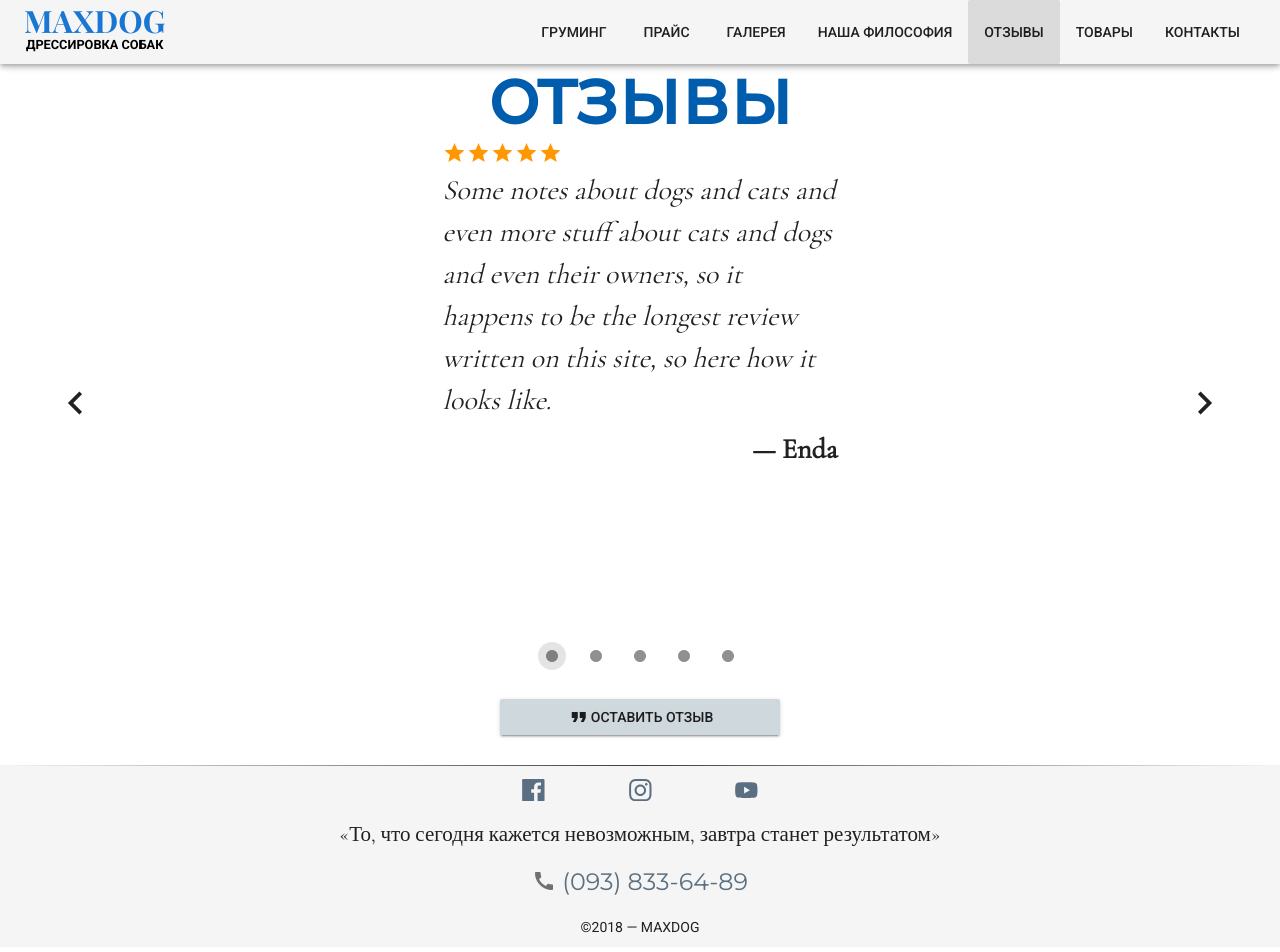
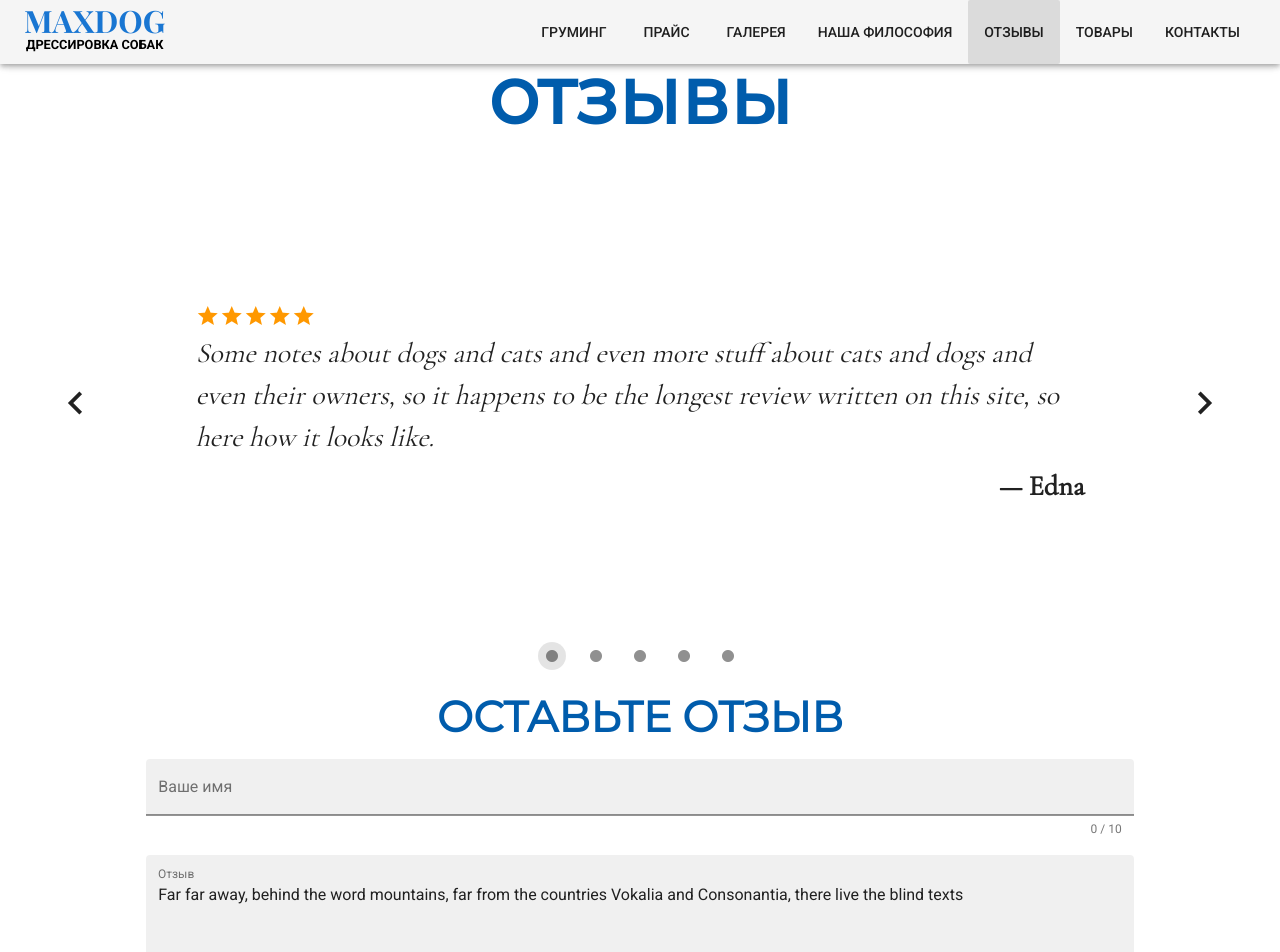
Before and after one commit to GavrilenkoGeorgi/simplesite, a Vue app: page /#/reviews in a window 1280 px wide. Shown: the top 952 px of the page. Built offline with nearby package versions, Linux system fonts and the light colour scheme.

Commit message:
Review form added

```diff
--- a/src/views/Reviews.vue
+++ b/src/views/Reviews.vue
@@ -5,35 +5,106 @@
         <h1>{{ pageTitle }}</h1>
       </v-flex>
         <v-layout justify-center>
-          <!--v-flex-->
-
-            <v-carousel light class="reviews" height='550'>
-              <v-carousel-item
+          <v-carousel light class="reviews" height="550px">
+            <v-carousel-item class="slow"
               v-for="review in allReviews"
               :key="review.id">
-                <v-layout justify-center align-center row wrap>
-                  <v-flex xs8 md6 lg4>
-                    <v-flex class="text-xs-left">
+              <v-layout align-center justify-center column fill-height>
+                <v-flex d-flex align-center class="text-xs-center">
+                  <v-layout justify-center row wrap>
+                    <v-flex xs9 class="text-xs-left">
                       <v-icon v-for="i in review.stars" :key="i" color="orange">grade</v-icon>
                     </v-flex>
-                    <v-flex class="text-xs-left">
+                    <v-flex xs9 class="text-xs-left">
                       <i>{{ review.content }}</i>
                     </v-flex>
-                    <v-flex class="author-name text-xs-right">
+                    <v-flex xs9 class="author-name text-xs-right">
                       {{ quoteFormatting }}{{ review.author }}
                     </v-flex>
+                  </v-layout>
                 </v-flex>
               </v-layout>
             </v-carousel-item>
           </v-carousel>
-
-          <!--/v-flex-->
         </v-layout>
-        <v-layout justify-center>
-        <v-flex xs12 sm8 md6 lg3>
+        <v-layout justify-center wrap>
+          <v-flex mt-4>
+            <h3>ОСТАВЬТЕ ОТЗЫВ</h3>
+          </v-flex>
+          <v-flex xs10>
+            <v-form
+              ref="form"
+              v-model="form"
+              class="mt-4">
+              <v-text-field
+                v-model="name"
+                :rules="[rules.nameLength(10)]"
+                box
+                color="deep-purple"
+                counter="10"
+                label="Ваше имя"
+                style="min-height: 96px"
+                type="user-name">
+              </v-text-field>
+              <!--v-text-field
+                v-model="password"
+                :rules="[rules.password, rules.length(6)]"
+                box
+                color="deep-purple"
+                counter="6"
+                label="Password"
+                style="min-height: 96px"
+                type="password"
+              ></v-text-field>
+              <v-text-field
+                v-model="phone"
+                box
+                color="deep-purple"
+                label="Phone number"
+                mask="phone"
+              ></v-text-field>
+              <v-text-field
+                v-model="email"
+                :rules="[rules.email]"
+                box
+                color="deep-purple"
+                label="Email address"
+                type="email"
+              ></v-text-field-->
+              <v-textarea
+                v-model="formReviewText"
+                :rules="[rules.reviewLength(200)]"
+                auto-grow
+                box
+                counter="200"
+                color="deep-purple"
+                label="Отзыв"
+                rows="5"
+              ></v-textarea>
+              <!--v-checkbox
+                v-model="agreement"
+                :rules="[rules.required]"
+                color="deep-purple"
+              >
+                <template slot="label">
+                  I agree to the&nbsp;
+                  <a href="#" @click.stop.prevent="dialog = true">Terms of Service</a>
+                  &nbsp;and&nbsp;
+                  <a href="#" @click.stop.prevent="dialog = true">Privacy Policy</a>*
+                </template>
+              </v-checkbox-->
+            </v-form>
+          </v-flex>
+          <v-flex xs10 sm8 md6 lg3>
             <v-flex d-flex mt-3 mb-4 >
+                <v-btn
+        flat
+        @click="$refs.form.reset()"
+      >
+        ОЧИСТИТЬ
+      </v-btn>
                 <v-btn color="blue-grey lighten-4">
-              <v-icon>format_quote</v-icon>ОСТАВИТЬ ОТЗЫВ
+                <v-icon>format_quote</v-icon>ОТПРАВИТЬ
               </v-btn>
             </v-flex>
           </v-flex>
@@ -44,12 +115,11 @@
 
 <script>
 export default {
-  data () {
-    return {
+  data: () => ({
     pageTitle: 'отзывы',
     quoteFormatting: '— ',
     allReviews: [
-        { id: 'review5', author: 'Enda', stars: 5, content: `Some notes about dogs and cats and even more stuff
+      { id: 'review5', author: 'Edna', stars: 5, content: `Some notes about dogs and cats and even more stuff
                                   about cats and dogs and even their owners,
                                   so it happens to be the longest review written on
                                   this site, so here how it looks like.` },
@@ -57,9 +127,27 @@ export default {
       { id: 'review2', stars: 2, author: 'Bart', content: 'Some notes about dogs and cats and such' },
       { id: 'review3', stars: 3, author: 'Mr Flanders', content: 'Some notes about dogs and cats and something else' },
       { id: 'review4', stars: 4, author: 'Apu', content: 'Some notes about dogs and cats and even more stuff about cats and dogs' }
-      ]
+    ],
+    agreement: false,
+    formReviewText: 'Far far away, behind the word mountains, far from the countries Vokalia and Consonantia, there live the blind texts',
+    dialog: false,
+    email: undefined,
+    form: false,
+    isLoading: false,
+    name: undefined,
+    password: undefined,
+    phone: undefined,
+    rules: {
+      email: v => (v || '').match(/@/) || 'Please enter a valid email',
+      length: len => v => (v || '').length >= len || `Invalid character length, required ${len}`,
+      nameLength: len => value => (value && value.length <= len) || `Name must be less than ${len} and longer than 1`,
+      reviewLength: len => value => (value && value.length <= len) || `Review must be less than ${len} and longer than 1`,
+      nameLengthXp: value => value.length <= 20 || 'Max 20 characters',
+      password: v => (v || '').match(/^(?=.*[a-z])(?=.*[A-Z])(?=.*\d)(?=.*(_|[^\w])).+$/) ||
+        'Password must contain an upper case letter, a numeric character, and a special character',
+      required: v => !!v || 'This field is required'
     }
-  }
+  })
 }
 </script>
 <style lang="scss" scoped>
@@ -68,7 +156,6 @@ export default {
 h1 {
   font-size: 3em;
   font-family: $alt-font-1;
-
 }
 
 h2 {
@@ -148,4 +235,8 @@ h2 {
       box-shadow: 0 3px 1px -2px rgba(0,0,0,.2), 0 2px 2px 0 rgba(0,0,0,.14), 0 1px 5px 0 rgba(0,0,0,.12);
 }
 
+.slow {
+  transition: .8s ease-in;
+}
+
 </style>
```
Lines whose indentation alone changed are shown as unchanged.
